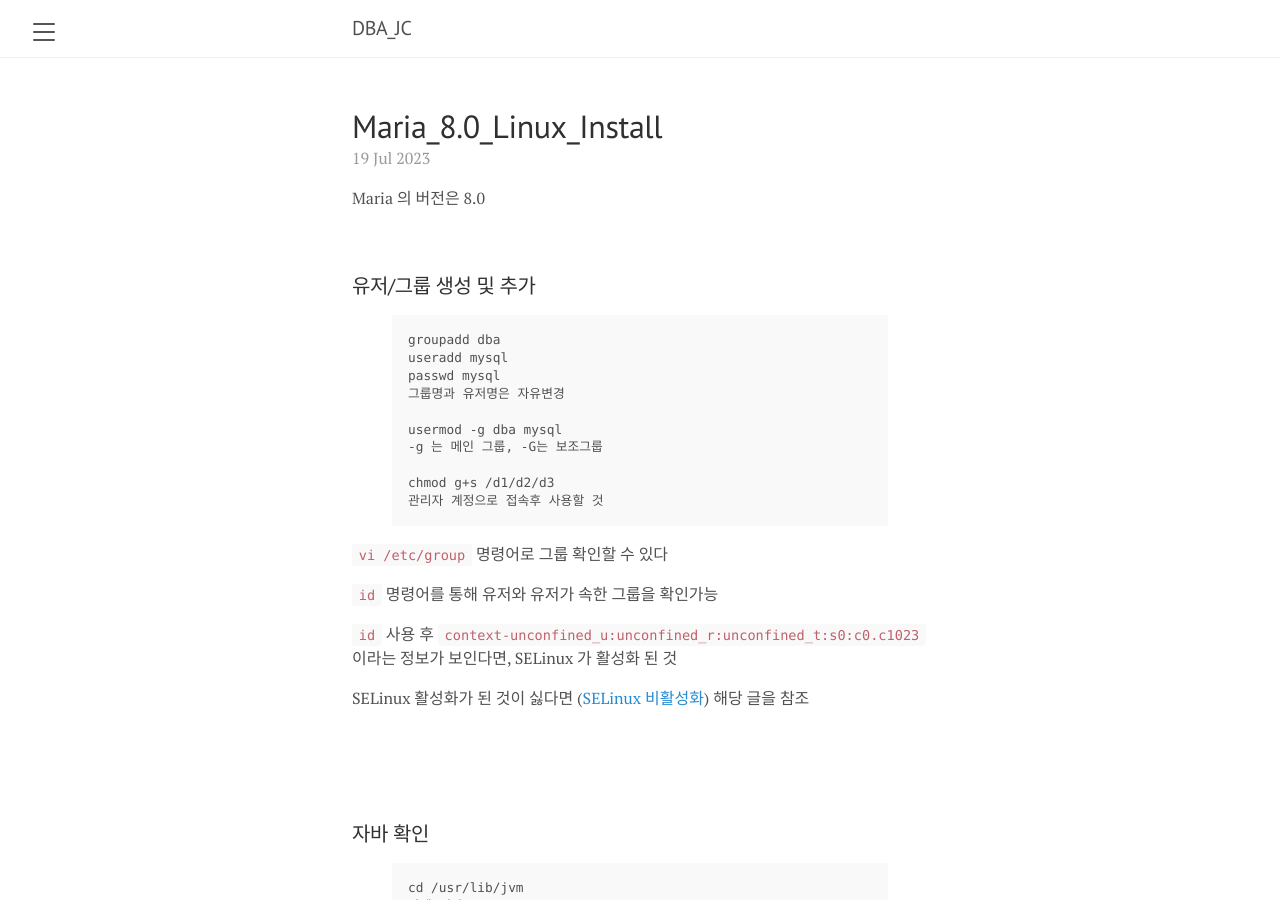
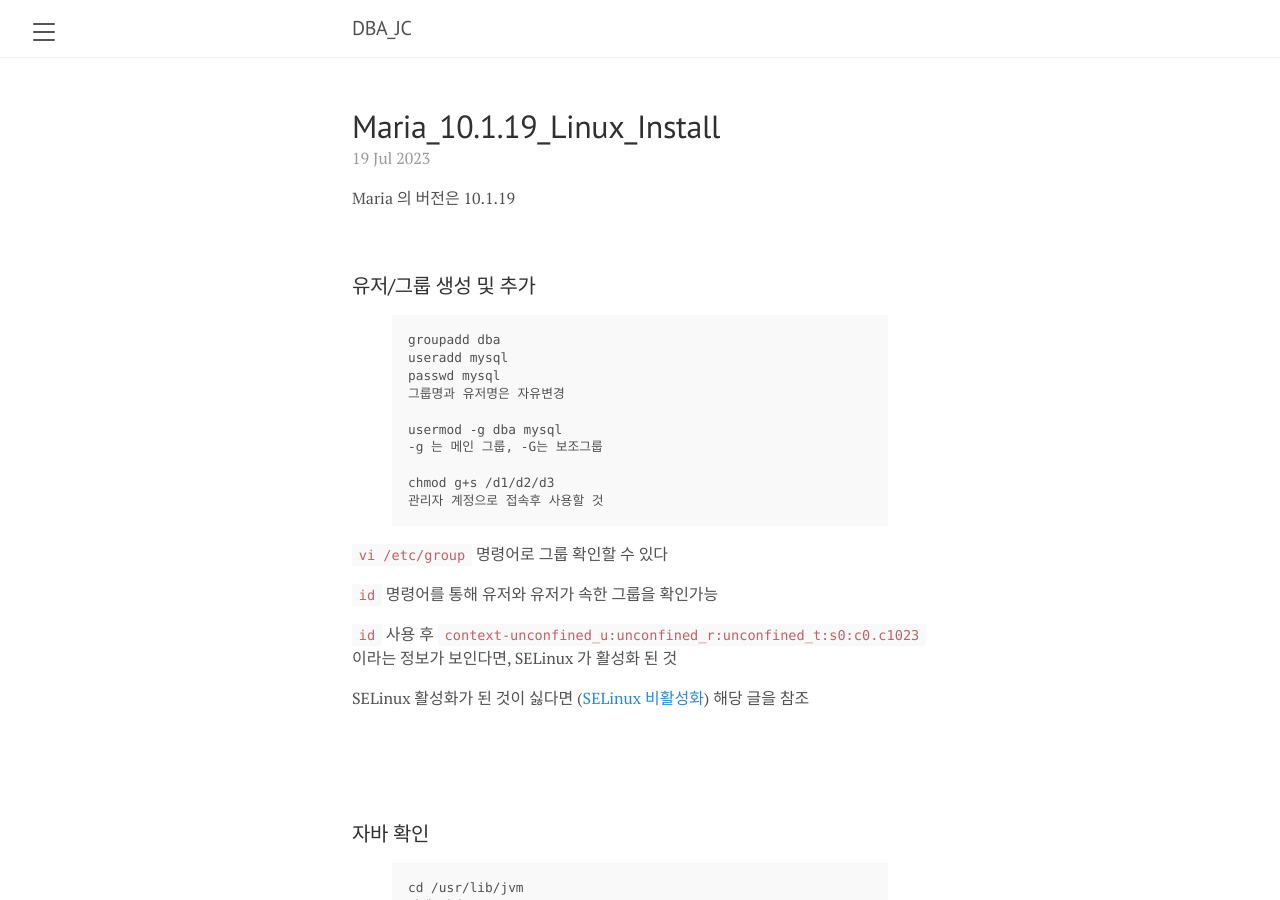
Before and after one commit to Magnolia0097/magnolia0097.github.io, a Jekyll site: the page built from _posts/install/2023-07-19-centos7-linux-maria.md, in a window 1280 px wide and 900 px high. Built offline with Jekyll 4.4.1, drawn with Linux system fonts in a browser that asks for light colours.

Commit message:
maria version

```diff
--- a/_posts/install/2023-07-19-centos7-linux-maria.md
+++ b/_posts/install/2023-07-19-centos7-linux-maria.md
@@ -1,8 +1,8 @@
 ---
 layout: post
-title: Maria_8.0_Linux_Install
+title: Maria_10.1.19_Linux_Install
 ---
-Maria 의 버전은 8.0
+Maria 의 버전은 10.1.19
 
 <br>
 
```
